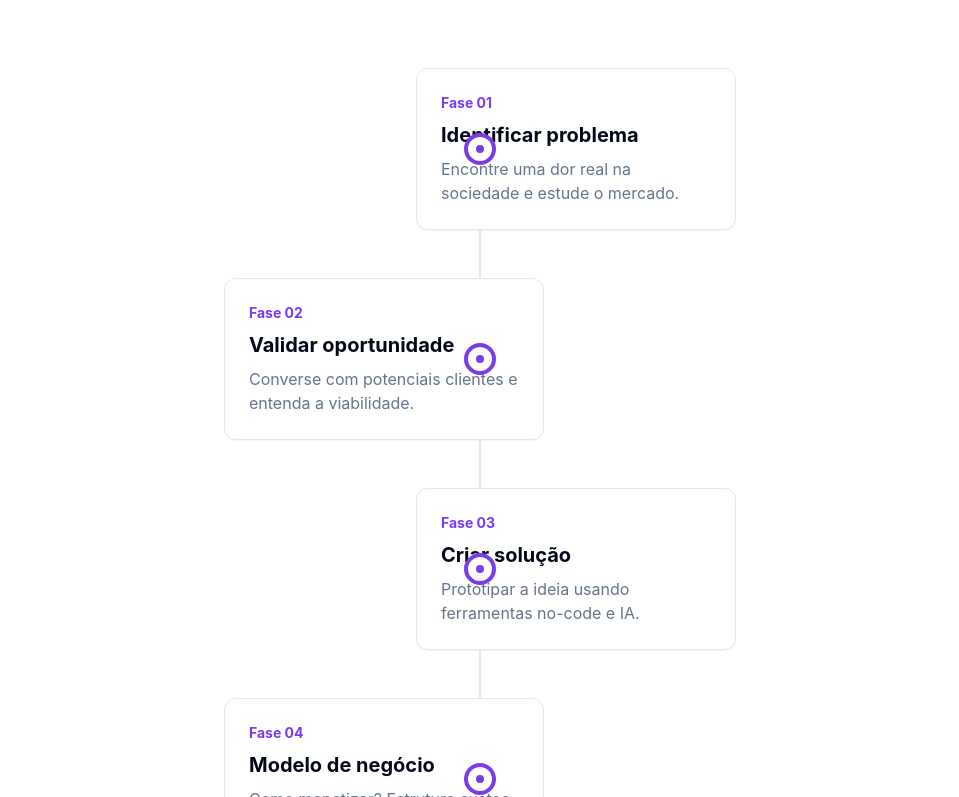
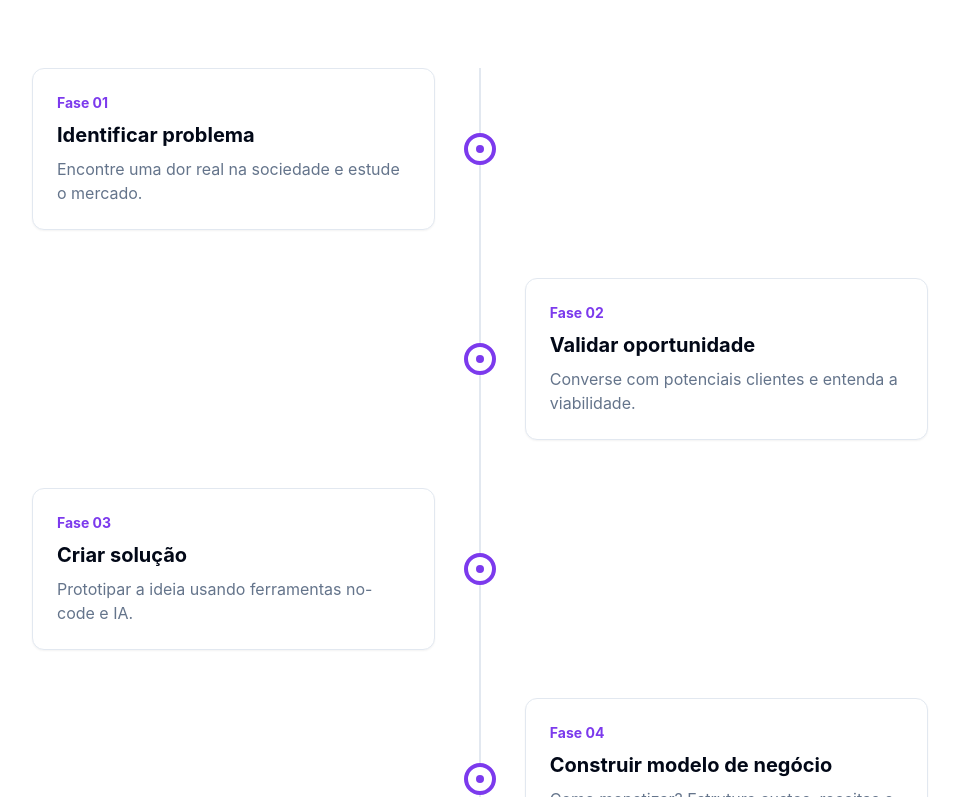
Before and after one commit to pdambr97/desafios-real-grana, a React (Vite) app: page /startup-challenge in a window 1280 px wide. Shown: the part 1023-1820 px from the top of the page, without its empty margins (160-1119 px from the left). Built offline with nearby package versions, Linux system fonts and the light colour scheme.

Commit message:
Refactor timeline layout for better alignment

```diff
--- a/src/pages/StartupChallenge.tsx
+++ b/src/pages/StartupChallenge.tsx
@@ -26,7 +26,10 @@ export default function StartupChallenge() {
       desc: 'Converse com potenciais clientes e entenda a viabilidade.',
     },
     { title: 'Criar solução', desc: 'Prototipar a ideia usando ferramentas no-code e IA.' },
-    { title: 'Modelo de negócio', desc: 'Como monetizar? Estruture custos, receitas e canais.' },
+    {
+      title: 'Construir modelo de negócio',
+      desc: 'Como monetizar? Estruture custos, receitas e canais.',
+    },
     { title: 'Pitch para banca', desc: 'Apresente para investidores reais na grande final.' },
   ]
 
@@ -128,24 +131,29 @@ export default function StartupChallenge() {
             </p>
           </div>
 
-          <div className="max-w-3xl mx-auto relative">
+          <div className="max-w-4xl mx-auto relative">
             <div className="absolute left-8 md:left-1/2 top-0 bottom-0 w-0.5 bg-border -translate-x-1/2"></div>
 
             {timeline.map((step, i) => (
               <div
                 key={i}
-                className="relative flex items-center justify-between md:justify-normal md:odd:flex-row-reverse group mb-12 last:mb-0 animate-fade-in-up"
+                className={`relative flex items-center justify-between group mb-12 last:mb-0 animate-fade-in-up ${
+                  i % 2 === 0 ? 'md:flex-row-reverse' : 'md:flex-row'
+                }`}
                 style={{ animationDelay: `${i * 100}ms` }}
               >
-                <div className="hidden md:block w-5/12"></div>
+                {/* Desktop Spacer */}
+                <div className="hidden md:block w-[45%]"></div>
 
+                {/* Marker */}
                 <div className="absolute left-8 md:left-1/2 w-8 h-8 rounded-full bg-background border-4 border-startup -translate-x-1/2 flex items-center justify-center z-10 group-hover:scale-125 transition-transform duration-300">
                   <div className="w-2 h-2 rounded-full bg-startup"></div>
                 </div>
 
-                <div className="w-full md:w-5/12 pl-20 md:pl-0">
+                {/* Content */}
+                <div className="w-full md:w-[45%] pl-20 md:pl-0">
                   <Card className="border border-border hover:border-startup/50 transition-colors shadow-sm hover:shadow-md">
-                    <CardContent className="p-6">
+                    <CardContent className="p-6 text-left">
                       <span className="text-startup font-bold text-sm mb-2 block">
                         Fase 0{i + 1}
                       </span>
```
Also changed, not shown: .skip.config.json.
